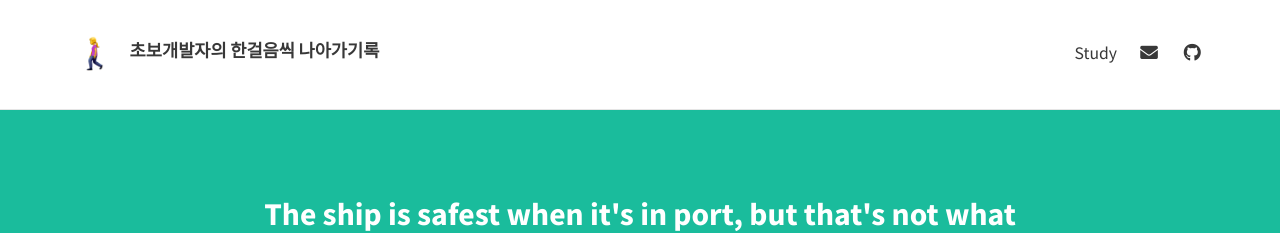
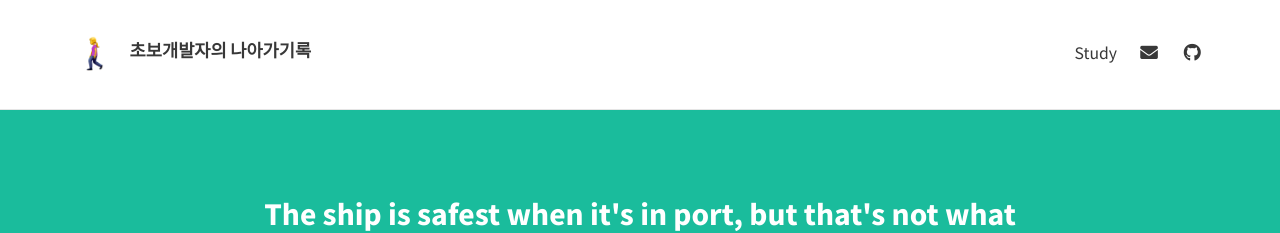
Before and after one commit to HyunlangBan/hyunlangban.github.io, a Jekyll site: the page built from index.html, in a window 1280 px wide and 900 px high. Shown: the top 233 px of the window. Built offline with Jekyll 4.4.1, drawn with Linux system fonts in a browser that asks for light colours; nearby versions of some CDN libraries; the list of posts is cut into pages by our own code.

Commit message:
Update _config.yml

```diff
--- a/_config.yml
+++ b/_config.yml
@@ -5,7 +5,7 @@ url: "https://hyunlangban.github.io/"
 # THEME-SPECIFIC CONFIGURATION
 theme_settings:
   # Meta
-  title: "초보개발자의 한걸음씩 나아가기록"
+  title: "초보개발자의 나아가기록"
   avatar: assets/img/avatar.png
   favicon: assets/computer_favicon.ico
   gravatar: # Email MD5 hash
```
